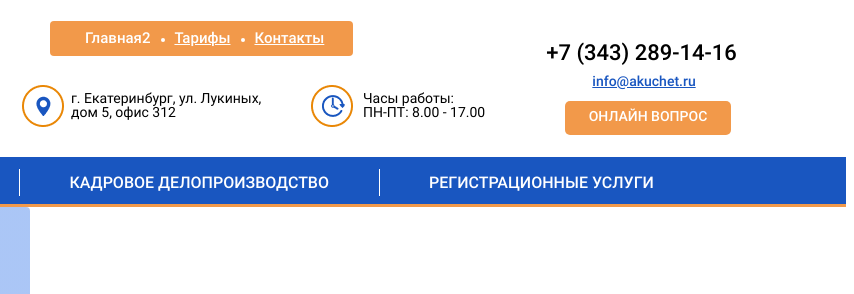
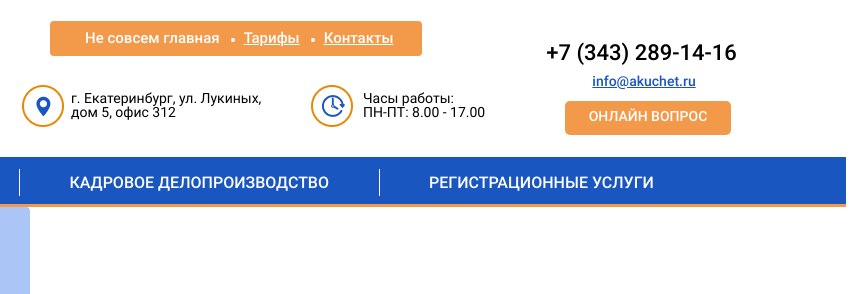
Before and after one commit to formexpert/ak-uchet, a website: page source/index.html in a window 1280 px wide. Shown: the top 294 px of the page, 426-1280 px from the left. Drawn offline with Linux system fonts and the light colour scheme.

Commit message:
Сообщение

```diff
--- a/source/index.html
+++ b/source/index.html
@@ -17,7 +17,7 @@
       <div class="header__nav">
         <nav class="main-nav">
           <ul class="main-nav__list">
-            <li class="main-nav__item"><a class="main-nav__link">Главная2</a></li>
+            <li class="main-nav__item"><a class="main-nav__link">Не совсем главная</a></li>
             <li class="main-nav__item"><a class="main-nav__link" href="tariff.html">Тарифы</a></li>
             <li class="main-nav__item"><a class="main-nav__link" href="contacts.html">Контакты</a></li>
           </ul>
```
